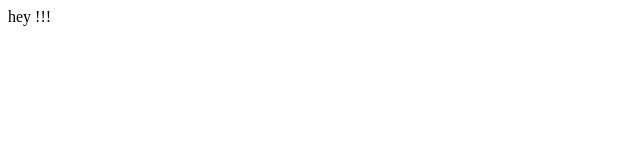
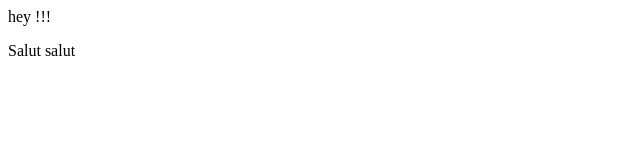
Before and after one commit to tysmaaa/Gittest, a plain HTML site: page index.html in a window 1280 px wide. Shown: the full height of the page, 0-640 px from the left. Drawn offline with Linux system fonts and the light colour scheme.

Commit message:
salut poto

```diff
--- a/index.html
+++ b/index.html
@@ -6,5 +6,6 @@
 </head>
 <body>
 hey !!!
+<p>Salut salut</p>
 </body>
 </html>
```
